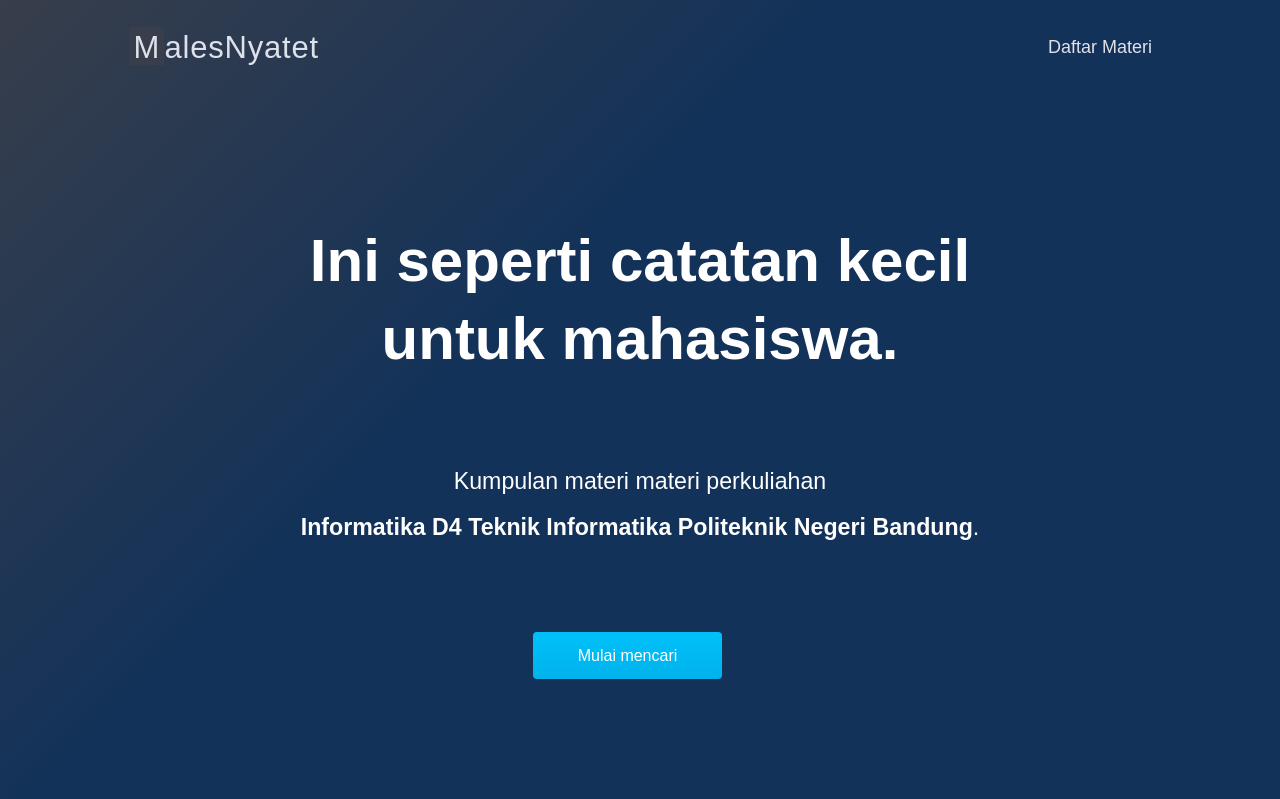
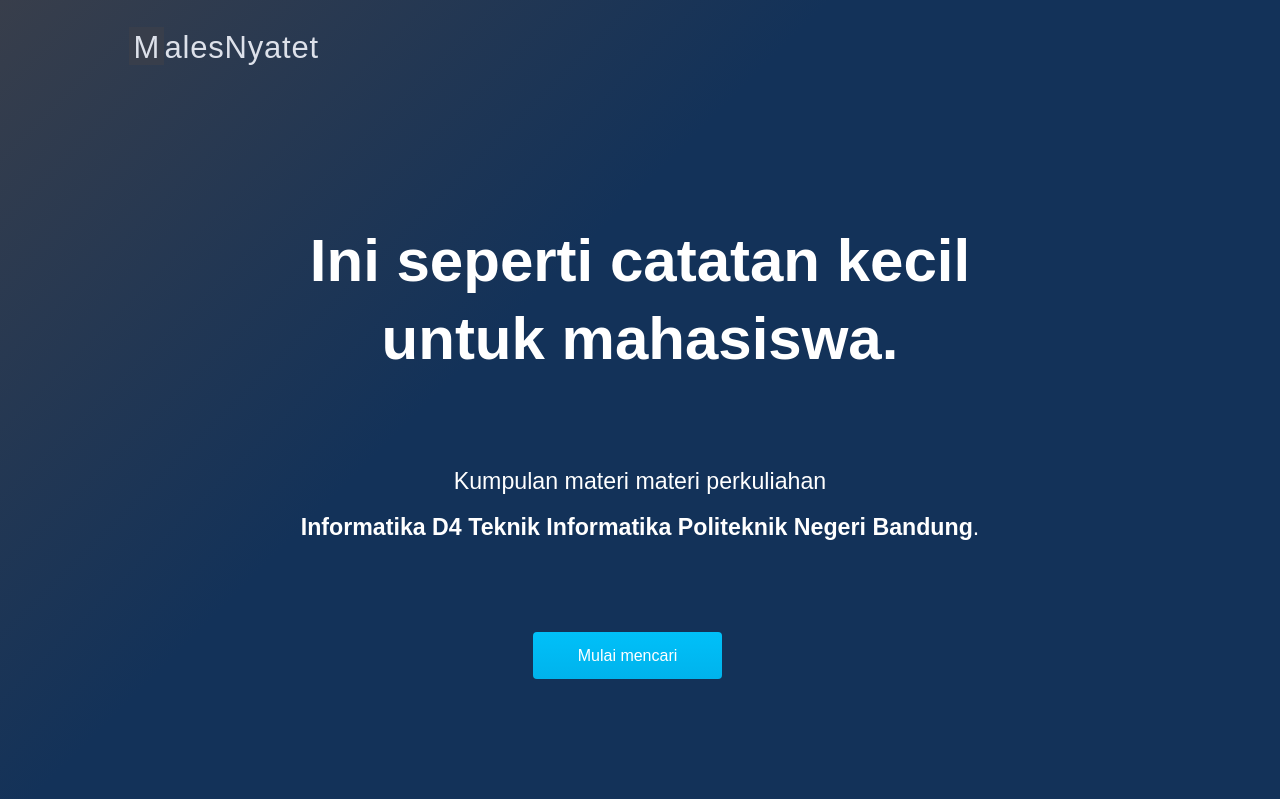
Before and after one commit to ferdhika31/males, a PHP site: the page made by index.php in a window 1280 px wide. Shown: the top 799 px of the page. Run offline with PHP 8.4, Linux system fonts and the light colour scheme; data that the repository does not hold is empty; some web fonts are replaced.

Commit message:
hide menu daftar materi

```diff
--- a/views/menu.php
+++ b/views/menu.php
@@ -6,9 +6,9 @@
                         </h1>
 						<ul class="Navigation__links">
 
-							<li class="Navigation__link">
+							<!--<li class="Navigation__link">
                                 <a href="<?php echo $this->location('daftar');?>"><span>Daftar Materi</span></a>
-                            </li>
+                            </li>-->
 
                             <!-- <li class="Navigation__link">
                                 <div class="Dropdown">
```
